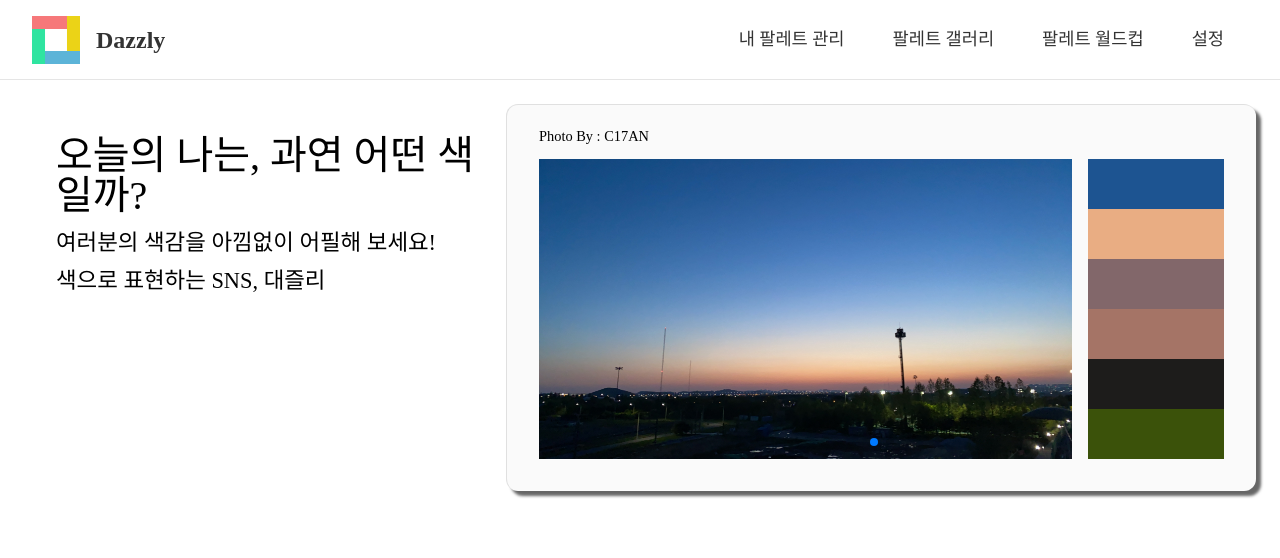
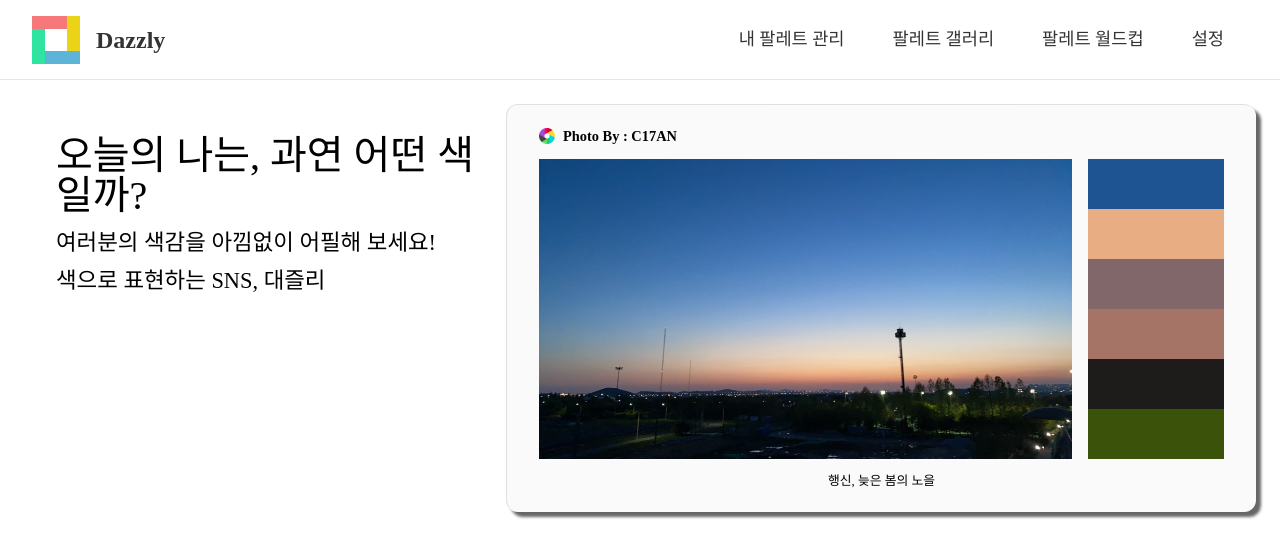
Before and after one commit to C17AN/dazzly, a React (Create React App) app: page / in a window 1280 px wide. Shown: the top 558 px of the page. Built offline with nearby package versions, Linux system fonts and the light colour scheme; a web font is replaced by a local one.

Commit message:
feat(Demo.tsx): 데모 컴포넌트 분리

```diff
--- a/src/components/Home/Demo.tsx
+++ b/src/components/Home/Demo.tsx
@@ -1,10 +1,11 @@
 import React from "react";
 import styled from "styled-components";
 import demo1 from "../../assets/image/demo_image_1.jpg";
-import SwiperCore, { EffectCoverflow, Pagination } from "swiper";
+import SwiperCore, { EffectCoverflow } from "swiper";
 import { Swiper, SwiperSlide } from "swiper/react";
+import shutter from "../../assets/icon/shutter.png";
 import "swiper/swiper-bundle.min.css";
-SwiperCore.use([EffectCoverflow, Pagination]);
+SwiperCore.use([EffectCoverflow]);
 
 const Demo = () => {
   return (
@@ -13,13 +14,14 @@ const Demo = () => {
         spaceBetween={50}
         onSlideChange={() => console.log("slide change")}
         onSwiper={(swiper) => console.log(swiper)}
-        pagination={{
-          clickable: true,
-        }}
         effect="coverflow"
       >
         <SwiperSlide>
+          <ContentContainer>
+            <ImageTitle>
+              <img src={shutter} />
               <p className="photo-by-description">Photo By : C17AN</p>
+            </ImageTitle>
             <ImageContainer>
               <img src={demo1} height={300} />
               <ImagePaletteContainer>
@@ -31,9 +33,15 @@ const Demo = () => {
                 <div className="demo-palette-1-green" />
               </ImagePaletteContainer>
             </ImageContainer>
+            <p className="photo-title">행신, 늦은 봄의 노을</p>
+          </ContentContainer>
         </SwiperSlide>
         <SwiperSlide>
+          <ContentContainer>
+            <ImageTitle>
+              <img src={shutter} />
               <p className="photo-by-description">Photo By : C17AN</p>
+            </ImageTitle>
             <ImageContainer>
               <img src={demo1} height={300} />
               <ImagePaletteContainer>
@@ -45,6 +53,8 @@ const Demo = () => {
                 <div className="demo-palette-1-green" />
               </ImagePaletteContainer>
             </ImageContainer>
+            <p className="photo-title">행신, 늦은 봄의 노을</p>
+          </ContentContainer>
         </SwiperSlide>
       </Swiper>
     </Container>
@@ -54,14 +64,19 @@ const Demo = () => {
 const Container = styled.div`
   border-top: 1px solid rgba(0, 0, 0, 0.1);
   border-left: 1px solid rgba(0, 0, 0, 0.1);
-  padding: 0.5rem 2rem 2rem 2rem;
+  padding: 0.5rem 2rem 0.5rem 2rem;
   background-color: rgba(200, 200, 200, 0.1);
   border-radius: 12px;
   box-shadow: 5px 5px 3px rgba(0, 0, 0, 0.6);
   width: 750px;
+`;
 
-  .photo-by-description {
-    font-size: 0.9rem;
+const ContentContainer = styled.div`
+  display: flex;
+  flex-direction: column;
+  .photo-title {
+    font-size: 0.8rem;
+    text-align: center;
   }
 `;
 
@@ -69,6 +84,20 @@ const ImageContainer = styled.div`
   display: flex;
   img {
     display: inline-block;
+  }
+`;
+
+const ImageTitle = styled.div`
+  display: flex;
+  align-items: center;
+  img {
+    height: 1rem;
+  }
+  .photo-by-description {
+    font-size: 0.9rem;
+    margin: 1rem 0.5rem;
+    display: inline-block;
+    font-weight: 600;
   }
 `;
 
```
Also changed, not shown: src/components/Home/Recent.tsx (added, +16 -0 lines), src/assets/icon/shutter.png (added). Lines whose indentation alone changed are shown as unchanged.
